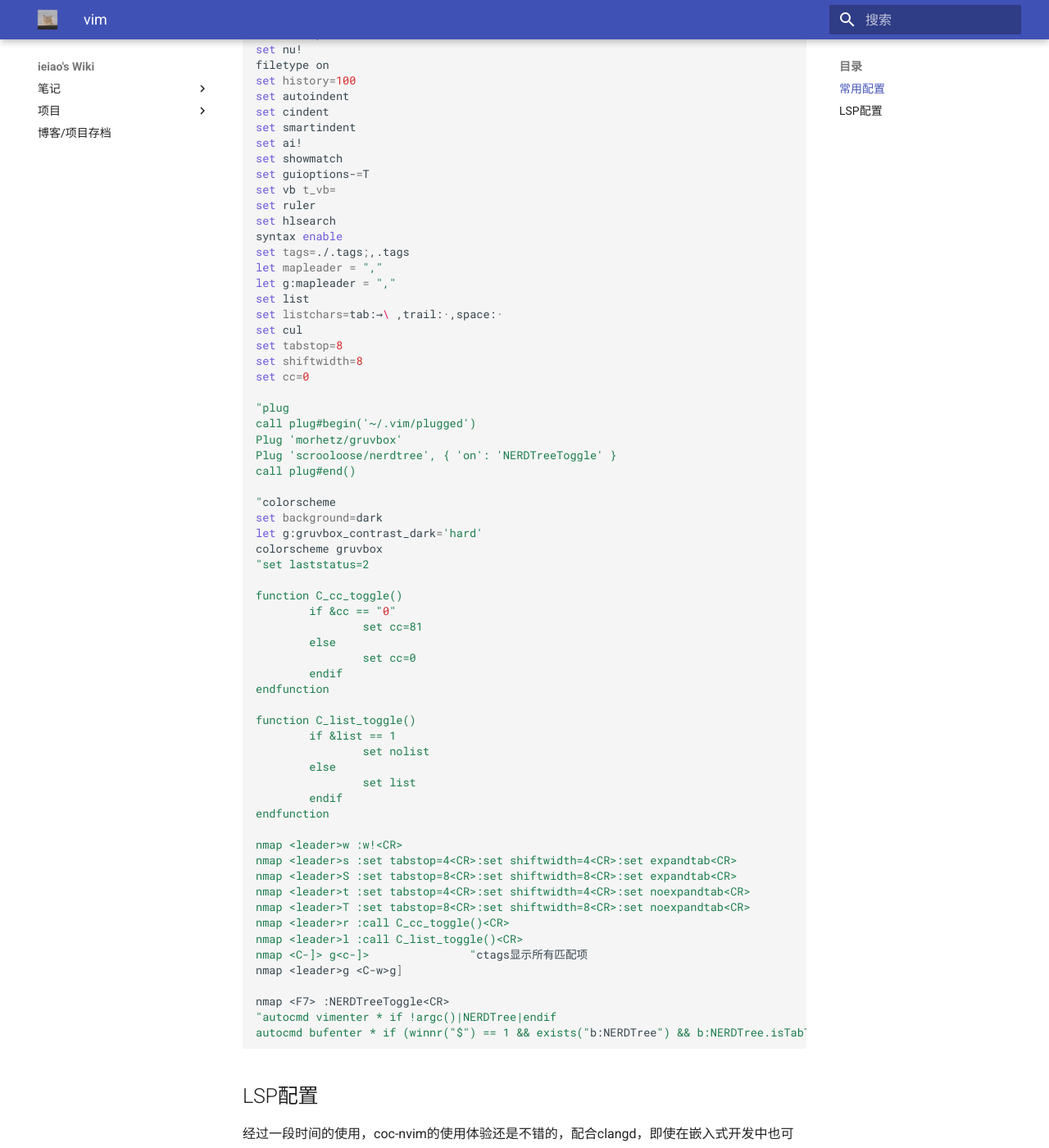
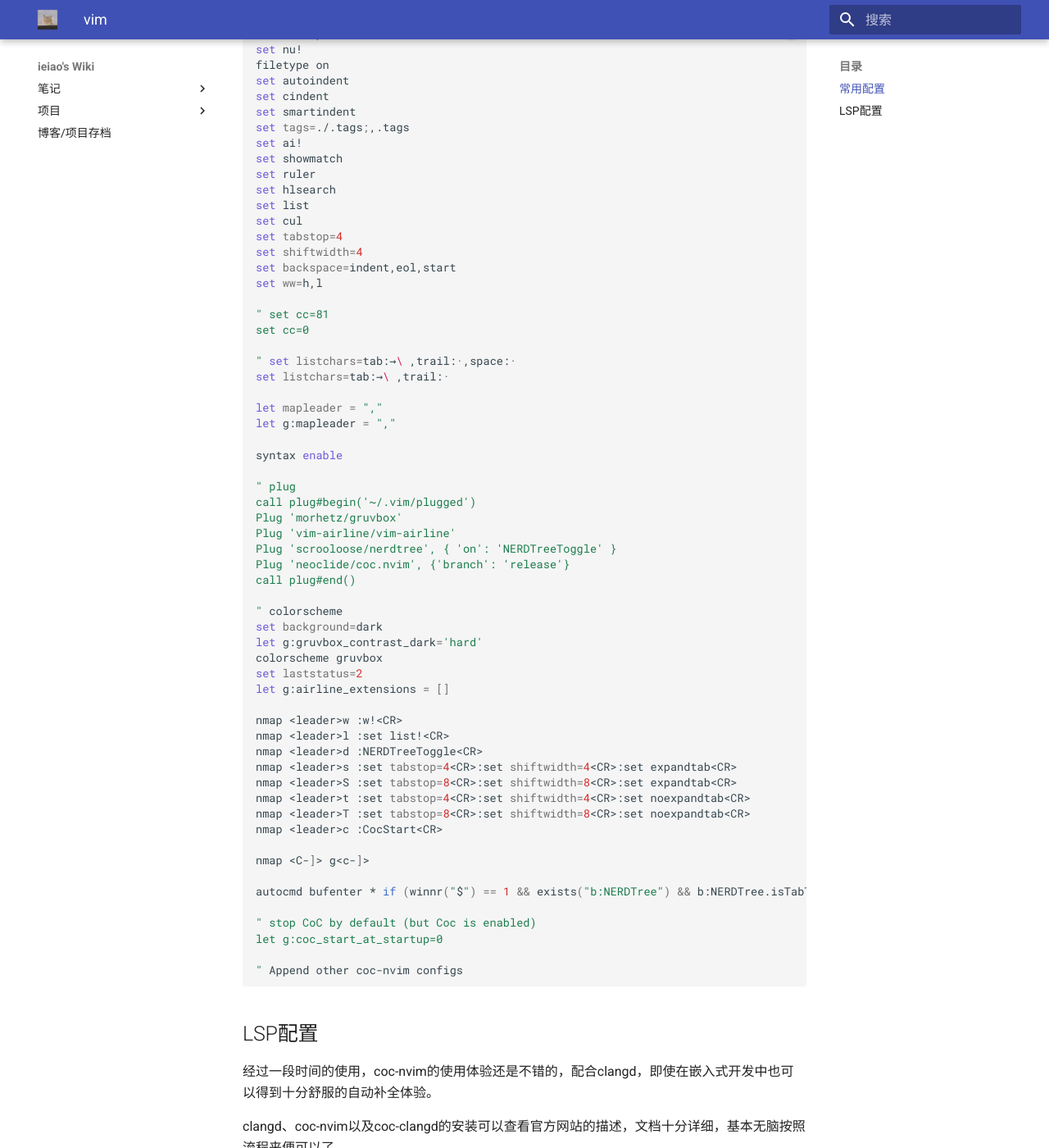
Before and after one commit to liweihao-cn/wiki, an MkDocs documentation site: the page built from docs/tools/editor/vim.md, in a window 1280 px wide and 1400 px high, scrolled down 251 px. Shown: the whole window at 82% size. Built offline with MkDocs 1.6.1 and Material for MkDocs 9.7.7, drawn with Linux system fonts in a browser that asks for light colours; some of the changed text lies outside the part shown.

Commit message:
整理Vim配置

````diff
--- a/docs/tools/editor/vim.md
+++ b/docs/tools/editor/vim.md
@@ -8,68 +8,64 @@
 set nocompatible
 set nu!
 filetype on
-set history=100
 set autoindent
 set cindent
 set smartindent
+set tags=./.tags;,.tags
 set ai!
 set showmatch
-set guioptions-=T
-set vb t_vb=
 set ruler
 set hlsearch
-syntax enable
-set tags=./.tags;,.tags
+set list
+set cul
+set tabstop=4
+set shiftwidth=4
+set backspace=indent,eol,start
+set ww=h,l
+
+" set cc=81
+set cc=0
+
+" set listchars=tab:→\ ,trail:·,space:·
+set listchars=tab:→\ ,trail:·
+
 let mapleader = ","
 let g:mapleader = ","
-set list
-set listchars=tab:→\ ,trail:·,space:·
-set cul
-set tabstop=8
-set shiftwidth=8
-set cc=0
 
-"plug
+syntax enable
+
+" plug
 call plug#begin('~/.vim/plugged')
 Plug 'morhetz/gruvbox'
+Plug 'vim-airline/vim-airline'
 Plug 'scrooloose/nerdtree', { 'on': 'NERDTreeToggle' }
+Plug 'neoclide/coc.nvim', {'branch': 'release'}
 call plug#end()
 
-"colorscheme
+" colorscheme
 set background=dark
 let g:gruvbox_contrast_dark='hard'
 colorscheme gruvbox
-"set laststatus=2
-
-function C_cc_toggle()
-        if &cc == "0"
-                set cc=81
-        else
-                set cc=0
-        endif
-endfunction
-
-function C_list_toggle()
-        if &list == 1
-                set nolist
-        else
-                set list
-        endif
-endfunction
+set laststatus=2
+let g:airline_extensions = []
 
 nmap <leader>w :w!<CR>
+nmap <leader>l :set list!<CR>
+nmap <leader>d :NERDTreeToggle<CR>
 nmap <leader>s :set tabstop=4<CR>:set shiftwidth=4<CR>:set expandtab<CR>
 nmap <leader>S :set tabstop=8<CR>:set shiftwidth=8<CR>:set expandtab<CR>
 nmap <leader>t :set tabstop=4<CR>:set shiftwidth=4<CR>:set noexpandtab<CR>
 nmap <leader>T :set tabstop=8<CR>:set shiftwidth=8<CR>:set noexpandtab<CR>
-nmap <leader>r :call C_cc_toggle()<CR>
-nmap <leader>l :call C_list_toggle()<CR>
-nmap <C-]> g<c-]>               "ctags显示所有匹配项
-nmap <leader>g <C-w>g]
+nmap <leader>c :CocStart<CR>
 
-nmap <F7> :NERDTreeToggle<CR>
-"autocmd vimenter * if !argc()|NERDTree|endif
+nmap <C-]> g<c-]>
+
 autocmd bufenter * if (winnr("$") == 1 && exists("b:NERDTree") && b:NERDTree.isTabTree()) | q | endif
+
+" stop CoC by default (but Coc is enabled)
+let g:coc_start_at_startup=0
+
+" Append other coc-nvim configs
 ```
 
 ## LSP配置
--- a/mkdocs.yml
+++ b/mkdocs.yml
@@ -2,6 +2,8 @@ site_name: ieiao's Wiki
 
 theme:
   name: material
+  features:
+    - content.code.copy
   logo: assets/logo.jpeg
   favicon: assets/favicon.jpeg
   language: zh
````
Also changed, not shown: other parts of docs/tools/editor/vim.md (+2 -3 lines), docs/code/snippets/CMakeLists.md (added, +90 -0 lines).
